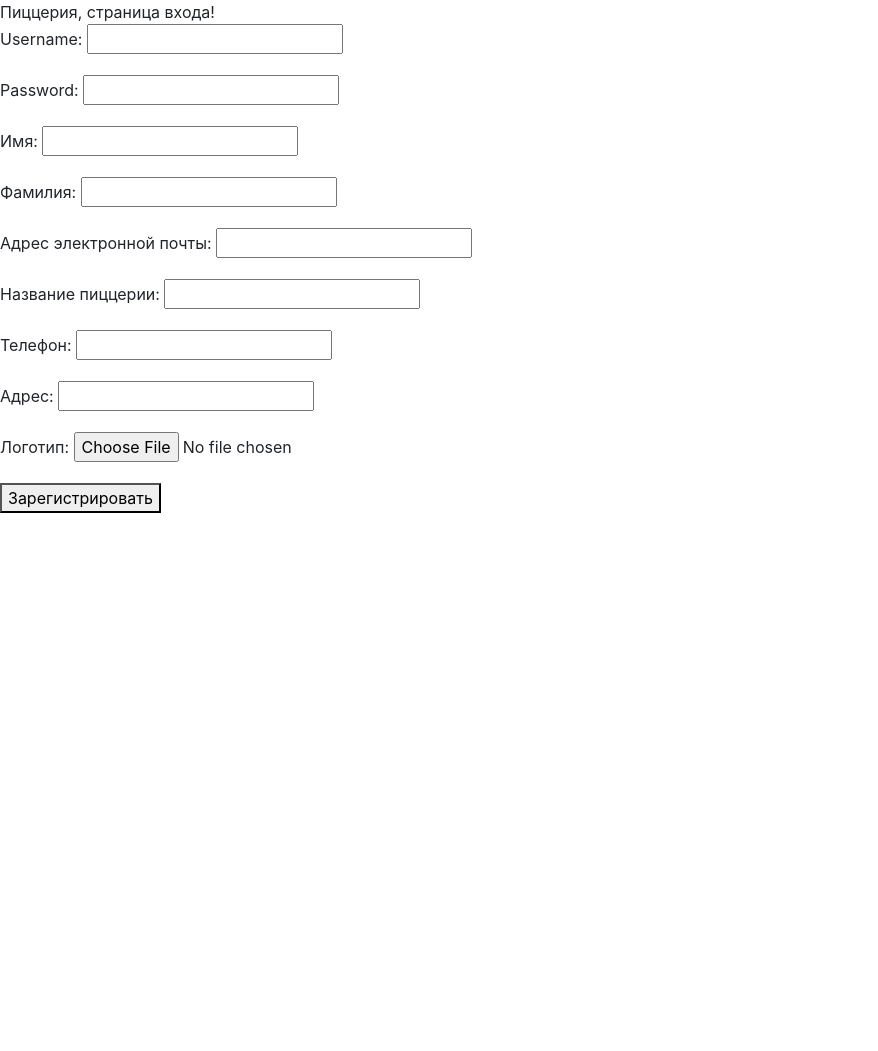
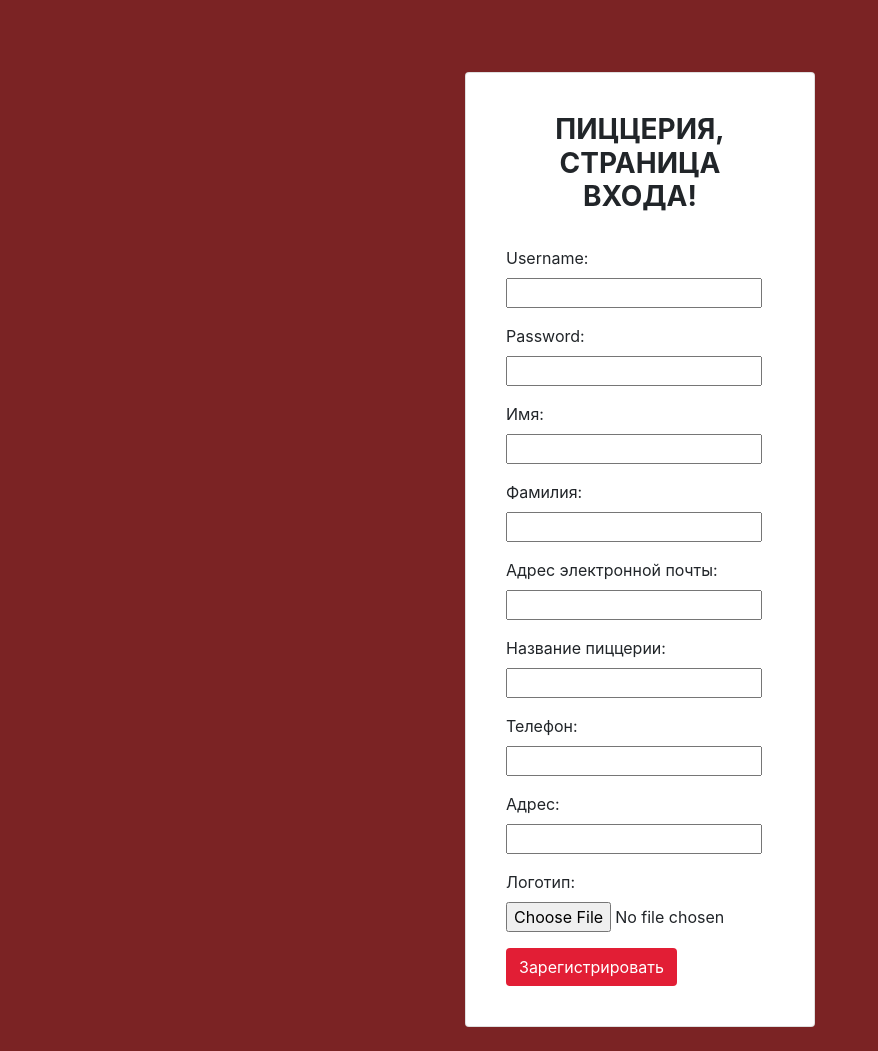
Before and after one commit to YuriyPimenov/shopPizza, a Django app: page /pizzashop/sign-up/ in a window 1280 px wide. Shown: the whole page, without its empty margins (0-878 px from the left). Before the commit the page ends 513 px from the top, so only its background shows below. Run offline with Django 3.2, Linux system fonts and the light colour scheme; some libraries are stand-ins or nearby versions.

Commit message:
Начинаем стилизовать(формы аутентификации)

```diff
--- a/pizzashopapp/static/css/mystyle.css
+++ b/pizzashopapp/static/css/mystyle.css
@@ -0,0 +1,11 @@
+.bg-ruby{
+    background-color: #7B2324;
+}
+.btn-red{
+    color: white;
+    background-color: #e21e35;
+}
+.btn-red:hover,.btn-red:focus{
+    color: white;
+    background-color: #ec4d57;
+}
--- a/pizzashopapp/templates/base_signup.html
+++ b/pizzashopapp/templates/base_signup.html
@@ -10,8 +10,27 @@
     <link rel="stylesheet" href="{% static 'css/mystyle.css' %}">
     <script src="{% static 'js/bootstrap.min.js' %}"></script>
 </head>
-<body>
-    {% block heading %}{% endblock %}
-    {% block content %}{% endblock %}
+<body class="bg-ruby">
+    <div class="container">
+        <div class="row">
+            <div class="col-lg-4 offset-lg-4 col-md-4 offset-md-4 col-sm-4 offset-sm-4">
+                <br>
+                <br>
+                <br>
+                <div class="card card-body">
+                    <div class="card-body">
+                        <h3 class="text-center text-uppercase">
+                            <b>{% block heading %}{% endblock %}</b>
+                        </h3>
+                        <br>
+                        {% block content %}{% endblock %}
+                    </div>
+                </div>
+            </div>
+
+        </div>
+    </div>
+
+    <br>
 </body>
 </html>
--- a/pizzashopapp/templates/pizzashop/sign_in.html
+++ b/pizzashopapp/templates/pizzashop/sign_in.html
@@ -12,6 +12,6 @@
 <form method="POST">
         {% csrf_token %}
         {{form}}
-        <button type="submit">Отправить</button>
+        <button type="submit" class="btn btn-red pull-right">Отправить</button>
     </form>
 {% endblock %}
--- a/pizzashopapp/templates/pizzashop/sign_up.html
+++ b/pizzashopapp/templates/pizzashop/sign_up.html
@@ -13,6 +13,6 @@
     {% csrf_token %}
     {{user_form.as_p}}
     {{pizzashop_form.as_p}}
-    <button type="submit">Зарегистрировать</button>
+    <button type="submit" class="btn btn-red pull-right">Зарегистрировать</button>
 </form>
 {% endblock %}
```
